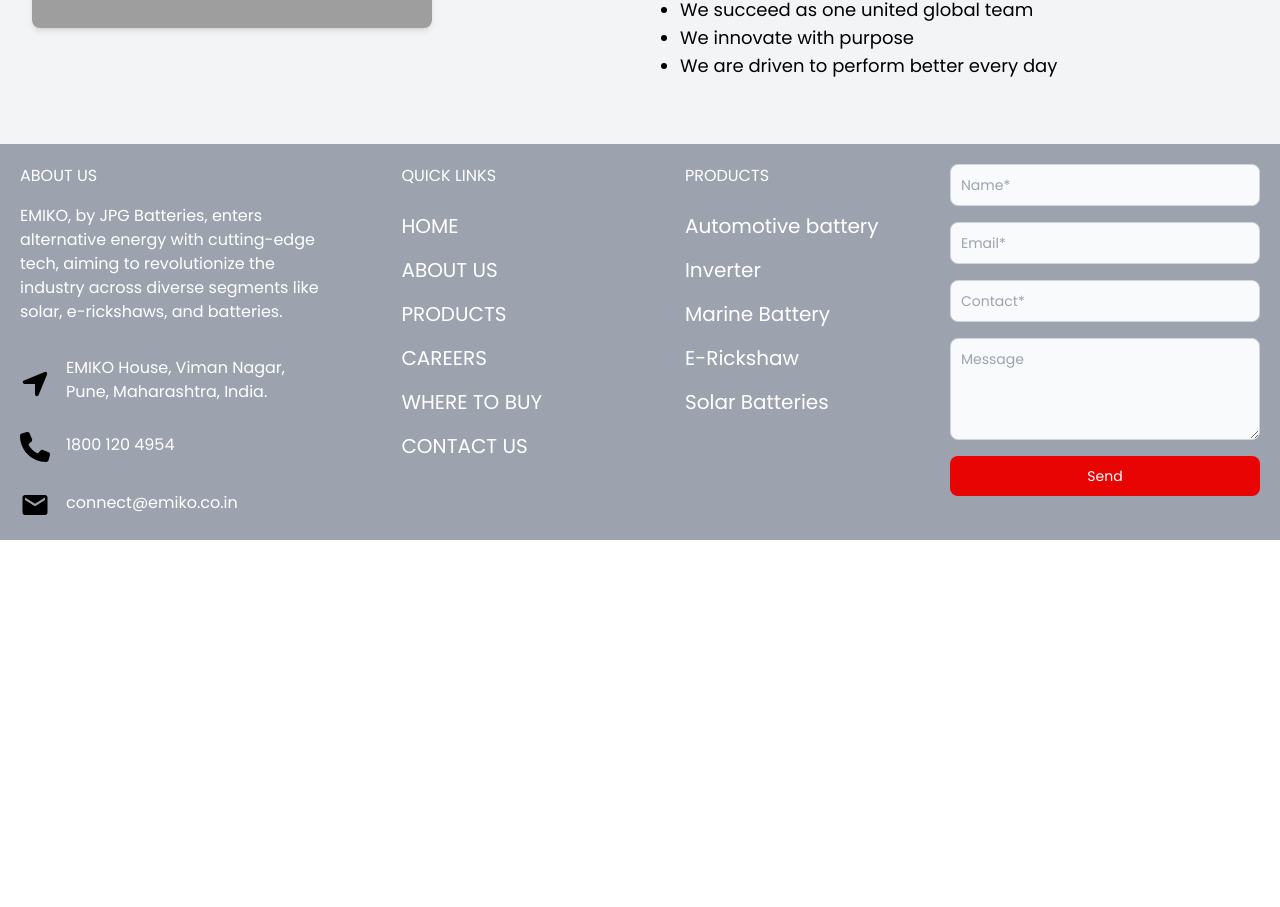
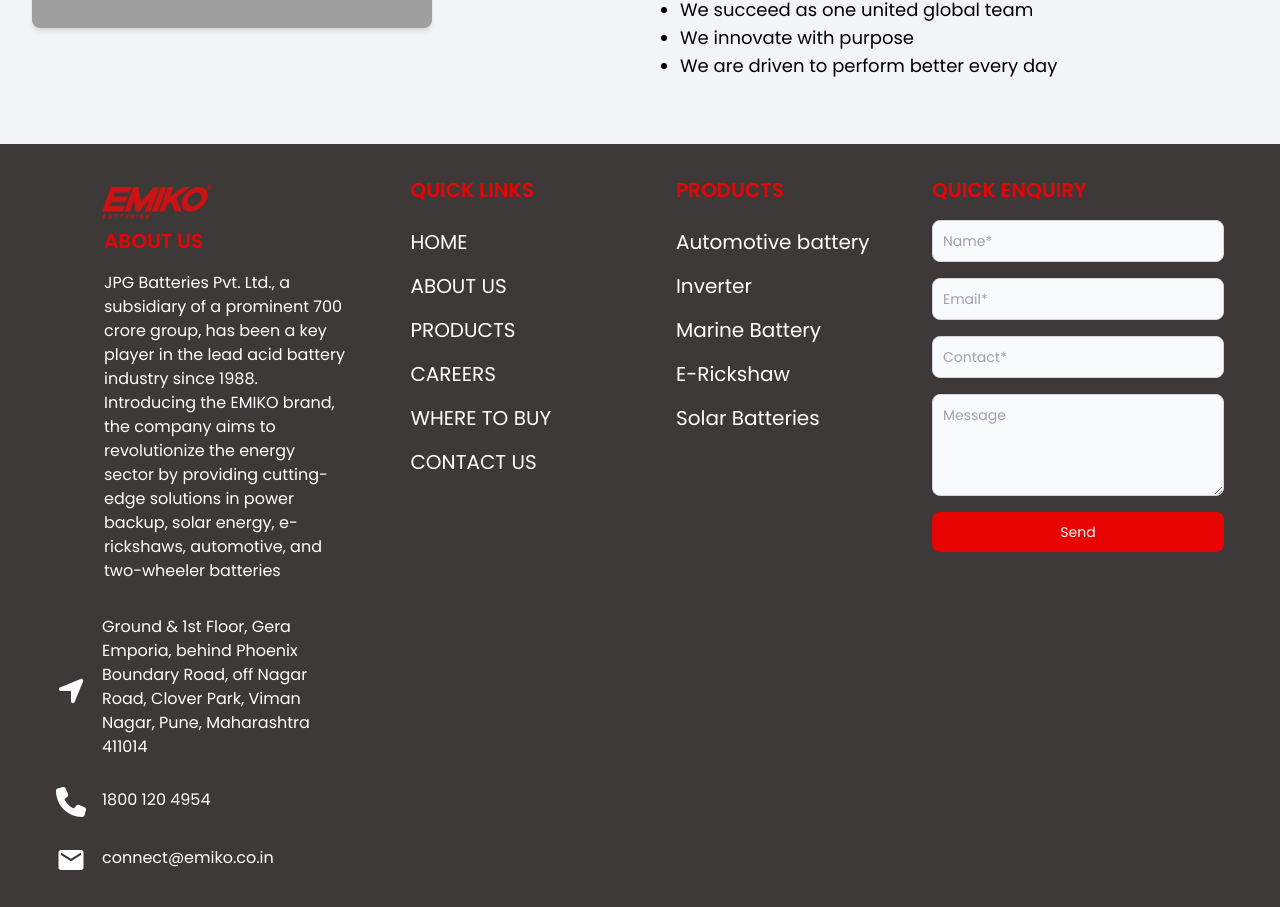
Before and after one commit to rohit-rambade/Emiko, a React (Vite) app: page /aboutus in a window 1280 px wide. Shown: the part 1044-1951 px from the top of the page. Before the commit the page ends 1584 px from the top, so only its background shows below. Built offline with nearby package versions, Linux system fonts and the light colour scheme; grey boxes are pictures that could not be loaded.

Commit message:
Fade effect added & improvements in footer

```diff
--- a/src/components/common/Footer.jsx
+++ b/src/components/common/Footer.jsx
@@ -4,6 +4,7 @@
 import { Link } from "react-router-dom";
 import SuccessPopUp from "./SuccessPopUp";
 import useFormSubmission from "../../hooks/useFormSubmission";
+import logo from "../../assets/logo.png";
 
 const initialState = {
   fullname: "",
@@ -56,19 +57,25 @@
   return (
     <footer
       id="footer-section"
-      className="bg-gray-400 text-white p-5 font-poppins"
+      className="bg-[#3D3939] text-white px-14 py-8 font-poppins"
     >
       <div className="">
         <div className="flex flex-col md:flex-row gap-y-6">
           <div className="md:w-1/4">
             <div className="">
-              <p className=" uppercase ">About Us</p>
+              <img src={logo} alt="emiko-logo" className="w-2/4 ml-7" />
+              <p className=" uppercase ml-12 text-primary text-xl font-semibold">
+                About Us
+              </p>
             </div>
             <div className="flex flex-col">
-              <p className="mt-4 max-w-xs">
-                EMIKO, by JPG Batteries, enters alternative energy with
-                cutting-edge tech, aiming to revolutionize the industry across
-                diverse segments like solar, e-rickshaws, and batteries.
+              <p className="mt-4 max-w-xs ml-12">
+                JPG Batteries Pvt. Ltd., a subsidiary of a prominent 700 crore
+                group, has been a key player in the lead acid battery industry
+                since 1988. Introducing the EMIKO brand, the company aims to
+                revolutionize the energy sector by providing cutting-edge
+                solutions in power backup, solar energy, e-rickshaws,
+                automotive, and two-wheeler batteries
               </p>
 
               <ul className="mt-8 flex gap-6 flex-col">
@@ -77,17 +84,21 @@
                     <div>
                       <FaLocationArrow
                         size={30}
-                        color="black"
+                        color="white"
                         className="mt-2"
                       />
                     </div>
-                    <p>EMIKO House, Viman Nagar, Pune, Maharashtra, India.</p>
+                    <p>
+                      Ground & 1st Floor, Gera Emporia, behind Phoenix Boundary
+                      Road, off Nagar Road, Clover Park, Viman Nagar, Pune,
+                      Maharashtra 411014
+                    </p>
                   </div>
                 </li>
                 <li>
                   <div className="flex gap-x-4 items-center">
                     <div>
-                      <FaPhone size={30} color="black" className="mt-1" />
+                      <FaPhone size={30} color="white" className="mt-1" />
                     </div>
                     <a href="tel:18001204954">1800 120 4954</a>
                   </div>
@@ -95,7 +106,7 @@
                 <li>
                   <div className="flex gap-x-4 items-center">
                     <div>
-                      <MdEmail size={30} color="black" className="mt-1" />
+                      <MdEmail size={30} color="white" className="mt-1" />
                     </div>
                     <a href="mailto:connect@emiko.co.in">connect@emiko.co.in</a>
                   </div>
@@ -107,7 +118,9 @@
           <div className="md:w-1/2 flex flex-col md:flex-row gap-y-4 justify-around">
             <div className="flex ">
               <div>
-                <p className="text-white uppercase">Quick Links</p>
+                <p className=" uppercase text-primary text-xl font-semibold">
+                  Quick Links
+                </p>
 
                 <ul className="mt-6 space-y-4 text-xl uppercase">
                   <li>
@@ -159,7 +172,9 @@
               </div>
             </div>
             <div className="">
-              <p className="text-white uppercase">Products</p>
+              <p className=" uppercase text-primary text-xl font-semibold">
+                Products
+              </p>
 
               <ul className="mt-6 space-y-4 text-xl ">
                 <li>
@@ -206,6 +221,9 @@
             </div>
           </div>
           <div className="md:w-1/4">
+            <h1 className="text-primary text-xl font-semibold pb-4">
+              QUICK ENQUIRY{" "}
+            </h1>
             <form className="flex flex-col gap-y-4" onSubmit={handleSubmit}>
               <input
                 type="text"
--- a/src/components/sections/faq/Faqs.jsx
+++ b/src/components/sections/faq/Faqs.jsx
@@ -1,10 +1,12 @@
 import React from "react";
 import { faqs } from "../../../constants/faqs";
+import { Fade } from "react-awesome-reveal";
 const Faqs = () => {
   return (
     <>
       {faqs.map((faq) => {
         return (
+          <Fade direction="up" triggerOnce="true">
             <div>
               <details className="group">
                 <summary className="flex cursor-pointer list-none items-center justify-between font-medium ">
@@ -30,6 +32,7 @@
                 </p>
               </details>
             </div>
+          </Fade>
         );
       })}
     </>
--- a/src/pages/About.jsx
+++ b/src/pages/About.jsx
@@ -11,7 +11,7 @@
       <section className="bg-gray-100 font-poppins">
         <div className="container mx-auto py-16 px-4 sm:px-6 lg:px-8">
           <div className="grid grid-cols-1 md:grid-cols-2 items-center gap-8 ">
-            <Fade direction="left">
+            <Fade direction="left" triggerOnce="true">
               <div className="max-w-lg">
                 <h2 className="text-3xl font-semibold text-primary sm:text-4xl">
                   About Us
@@ -33,7 +33,7 @@
                 </p>
               </div>
             </Fade>
-            <Fade direction="right">
+            <Fade direction="right" triggerOnce="true">
               <div className="mt-12 md:mt-0 flex justify-center">
                 <img
                   src={worker}
@@ -48,7 +48,7 @@
       <section className="bg-gray-100 font-poppins">
         <div className="container mx-auto py-16 px-4 sm:px-6 lg:px-8">
           <div className="grid grid-cols-1 md:grid-cols-2 items-center gap-8">
-            <Fade direction="left">
+            <Fade direction="left" triggerOnce="true">
               <div className="mt-12 md:mt-0 order-last md:order-first">
                 <img
                   src={group}
@@ -57,7 +57,7 @@
                 ></img>
               </div>
             </Fade>
-            <Fade direction="right">
+            <Fade direction="right" triggerOnce="true">
               <div className="max-w-lg">
                 <h2 className="text-3xl font-semibold text-primary sm:text-4xl">
                   OUR MISSION
--- a/src/pages/Faq.jsx
+++ b/src/pages/Faq.jsx
@@ -1,22 +1,29 @@
 import React from "react";
 import Faqs from "../components/sections/faq/Faqs";
 import faqImg from "../assets/faq/faq.jpg";
+import { Fade } from "react-awesome-reveal";
 const Faq = () => {
   return (
     <div className=" flex flex-col h-full  justify-center items-center font-poppins">
+      <Fade direction="up" triggerOnce="true">
         <div className="flex justify-center content-center text-center py-6">
           <img src={faqImg} alt="" className=" object-center md:w-3/5"></img>
         </div>
+      </Fade>
       <div className="w-full">
         <div className="relative w-full bg-gray-200 px-6 md:pt-10 pb-8 mt-8  ring-gray-900/5 sm:mx-auto sm:max-w-full sm:rounded-lg sm:px-10">
           <div className="mx-auto ">
             <div className="flex flex-col items-center">
-              <h2 className="mt-5 text-center text-3xl font-bold tracking-tight md:text-5xl">
+              <Fade direction="up" triggerOnce="true">
+                <h2 className="mt-5 text-center text-3xl font-bold tracking-tight md:text-5xl text-primary">
                   FAQ
                 </h2>
+              </Fade>
+              <Fade direction="up" triggerOnce="true">
                 <p className="mt-3 text-lg text-neutral-500 md:text-xl">
                   Frequenty asked questions
                 </p>
+              </Fade>
             </div>
             <div className="mx-auto mt-8 px-6 grid max-w-full divide-y divide-neutral-200 gap-y-4 md:gap-y-8">
               <Faqs />
--- a/src/pages/Products.jsx
+++ b/src/pages/Products.jsx
@@ -2,6 +2,7 @@
 import SingleProduct from "../components/sections/products/SingleProduct";
 import { products } from "../constants/products";
 import Loader from "../utils/Loader";
+import { Fade } from "react-awesome-reveal";
 const Product = () => {
   const [selectedProduct, setSelectedProduct] = useState(null);
   const [isLoading, setIsLoading] = useState(false);
@@ -31,17 +32,22 @@
   };
   return (
     <div>
+      <Fade direction="up" triggerOnce="true">
         <h1 className="text-primary text-4xl font-semibold py-8 px-4 text-center">
           Products
         </h1>
+      </Fade>
+      <Fade direction="up" triggerOnce="true">
         <h3 className="font-semibold text-3xl md:text-4xl px-4 text-center">
           Power up your life with our services
         </h3>
+      </Fade>
       <div className="flex flex-wrap gap-y-3 md:gapy justify-evenly items-center my-8">
         {products.map((product) => {
           const isSelected =
             selectedProduct && selectedProduct.id === product.id;
           return (
+            <Fade direction="up" triggerOnce="true">
               <button
                 className={`relative h-12 w-40 overflow-hidden border border-primary text-primary shadow-2xl transition-all duration-200 before:absolute before:bottom-0 before:left-0 before:right-0 before:top-0 before:m-auto before:h-0 before:w-0 rounded-full before:rounded-full before:bg-primary before:duration-300 before:ease-out hover:text-white hover:shadow-primary hover:before:h-40 hover:before:w-40 hover:before:opacity-80 ${
                   isSelected ? " bg-primary text-white" : ""
@@ -53,6 +59,7 @@
                   {product.name}
                 </span>
               </button>
+            </Fade>
           );
         })}
       </div>
```
Also changed, not shown: src/components/sections/history/Timeline.jsx (+114 -63 lines), src/components/sections/products/SingleProduct.jsx (+55 -9 lines), src/assets/product/E-ric/E-rickshaw.jpeg (deleted), src/assets/product/banners/rickShaw.jpeg (added). Lines whose indentation alone changed are shown as unchanged.
